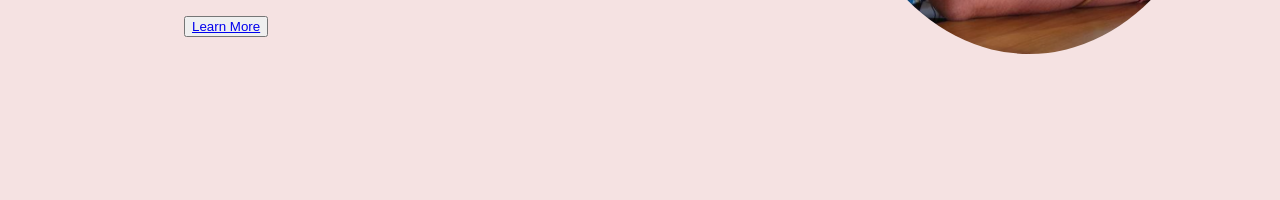
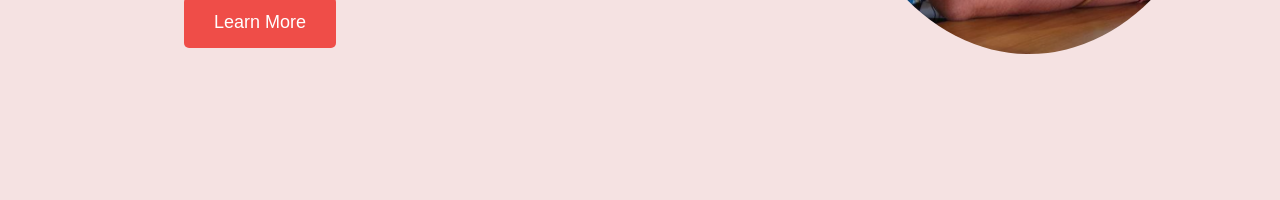
Before and after one commit to Mauryavardhan/Portfolio, a plain HTML site: page index.html in a window 1280 px wide. Shown: the part 533-733 px from the top of the page. Drawn offline with nearby package versions, Linux system fonts and the light colour scheme.

Commit message:
style.css

```diff
--- a/style.css
+++ b/style.css
@@ -169,7 +169,7 @@ h2{
 .edu1, .skill{
     line-height: 1.5vw;
 }
-.con{
+.con, .button1{
     border-radius: 5px;
     padding: 15px 30px;
     background-color: #EF4D48;
@@ -277,7 +277,7 @@ h2{
 .submit:hover{
     background-color: blueviolet;
 }
-.con:hover{
+.con:hover, .button1:hover{
     background-color: blueviolet;
 }
 .conta{
@@ -301,7 +301,7 @@ h2{
 }
 /* styles.css */
 
-html{
+.animate{
     opacity: 0;
     transform: translateY(50px);
     animation: fadeInUp 1s ease-out forwards;
@@ -316,3 +316,13 @@ html{
 .contact1{
     padding-right: 11vw;
 }
+.services9{
+    text-decoration: none;
+    color: white;
+}
+.con, .button1{
+    transition: transform 0.4s ease-in-out;
+}
+.con:hover, .button1:hover {
+    transform: translateY(-5px);
+}
```
